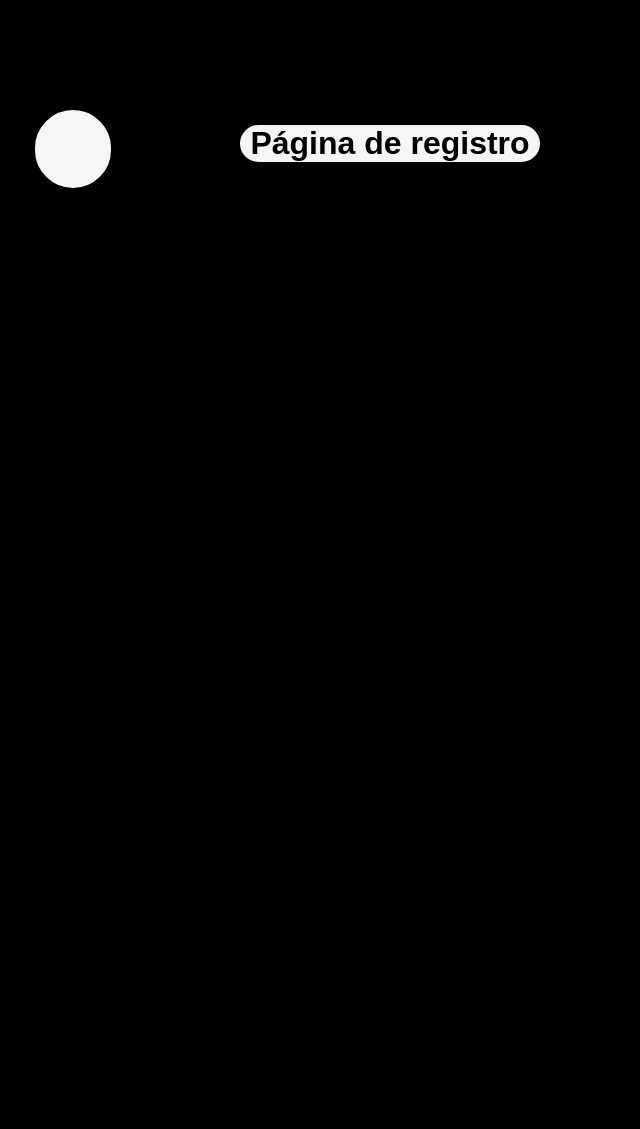
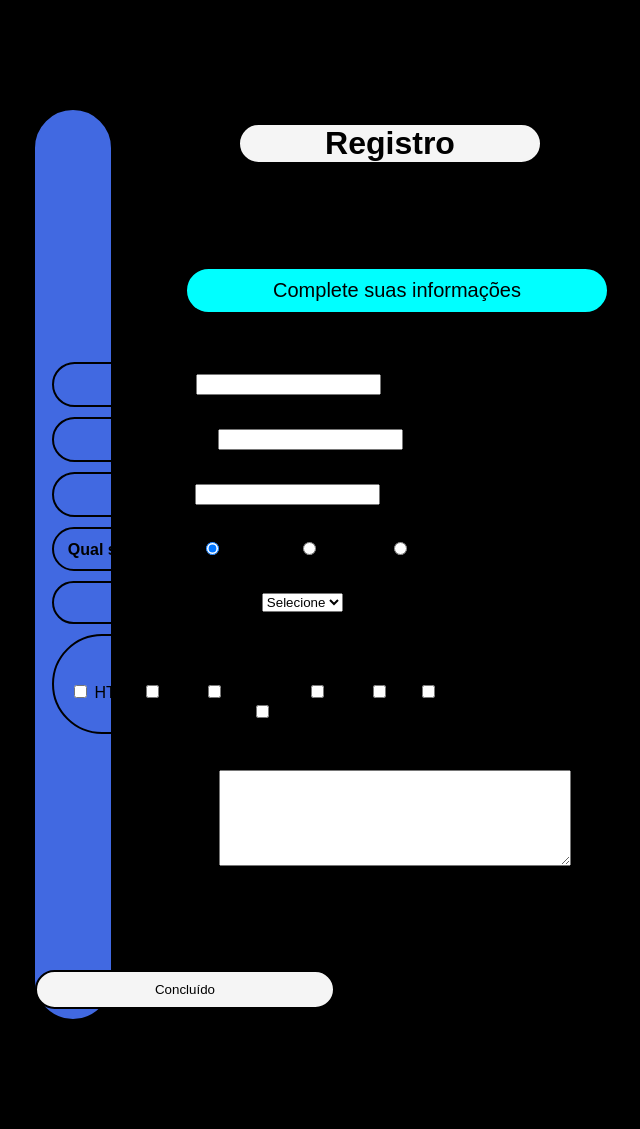
Before and after one commit to marcondesmacaneiro/aula_webi_2021, a PHP site: page /registro.html in a window 1280 px wide. Shown: the whole page, without its empty margins (567-1207 px from the left). Before the commit the page ends 188 px from the top, so only its background shows below. Run offline with PHP 8.4, Linux system fonts and the light colour scheme.

Commit message:
modificações

```diff
--- a/glaycon_chirolli/registro.html
+++ b/glaycon_chirolli/registro.html
@@ -8,10 +8,97 @@
     <title>Registro</title>
 </head>
 <body>
-   <div>
-    <h1> Página de registro</h1>
+
+    <!-- Cabeçalho com título e subtítulo (ambos com css de id "titulo") -->
+    <div class="cas">
+        <h1 id="titulo">Registro</h1>
+        <p id="subtitulo">Complete suas informações</p>
+        <br>
 
 
-   </div>
+    <!-- Início do formulário -->
+    <form>
+
+
+            <!-- Campo do nome com legenda "nome" e css de classe "campo" -->
+            <div class="form">
+                <label class="labelA" for="nome"><strong>Nome</strong></label>
+                <input type="text" name="nome" id="nome" required>
+                <br>
+            </div>
+
+            <!-- Campo do sobrenome com legenda "sobrenome" e css de classe "campo" -->
+            <div class="form">
+                <label class="labelA" for="sobrenome"><strong>Sobrenome</strong></label>
+                <input type="text" name="sobrenome" id="sobrenome" required>
+                <br>
+            </div>
+        <!-- Campo de email com-->
+        <div class="form">
+            <label class="labelA" for="email"><strong>Email</strong></label>
+            <input type="email" name="email" id="email" required>
+            <br>
+        </div>
+        <!-- Campo de desenvolvimento web com 3 opções de botões selecionáveis (radio button) e css de classe "campo" -->
+        <div class="form">
+            <label class="labelA"><strong>Qual seu sexo?</strong></label>
+            <label>
+                <input type="radio" name="devweb" value="frontend" checked>Masculino
+            </label>
+            <label>
+                <input type="radio" name="devweb" value="backend">Feminino
+            </label>
+            <label>
+                <input type="radio" name="devweb" value="fullstack">Outro
+            </label>
+        <br>
+        </div>
+        <!-- Campo de senioridade com 3 opções para escolha (select option) e css de classe "campo" -->
+        <div class="form">
+            <label for="senioridade"><strong>Senioridade</strong></label>
+            <select id="senioridade" required>
+              <option selected disabled value="">Selecione</option>
+              <option>Júnior</option>
+              <option>Pleno</option>
+              <option>Sênior</option>
+            </select>
+         <br>
+        </div>
+
+
+            <!-- Campo de tecnologias para escolha de 1 ou mais opções para marcar (checkbox) e css de classe "campo" -->
+            <div class="form">
+                <label><strong>Selecione as tecnologias que utiliza:</strong></label><br><br>
+                <input type="checkbox" id="tecnologia1" name="tecnologia1" value="HTML">
+                <label for="tecnologia1"> HTML</label>
+                <input type="checkbox" id="tecnologia2" name="tecnologia2" value="CSS">
+                <label for="tecnologia2"> CSS</label>
+                <input type="checkbox" id="tecnologia3" name="tecnologia3" value="JavaScript">
+                <label for="tecnologia3"> JavaScript</label>
+                <input type="checkbox" id="tecnologia4" name="tecnologia4" value="PHP">
+                <label for="tecnologia4"> PHP</label>
+                <input type="checkbox" id="tecnologia5" name="tecnologia5" value="C#">
+                <label for="tecnologia5"> C#</label>
+                <input type="checkbox" id="tecnologia6" name="tecnologia6" value="Python">
+                <label for="tecnologia6"> Python</label>
+                <input type="checkbox" id="tecnologia7" name="tecnologia7" value="Java">
+                <label for="tecnologia7"> Java</label>
+                <br>
+            </div>
+
+        <!-- Caixa de texto -->
+        <div class="div2">
+            <br>
+            <label for="experiencia"><strong>Observação: </strong></label>
+            <textarea rows="6" style="width: 26em" id="experiencia" name="experiencia"></textarea>
+
+        </div>
+        <!-- Botão para enviar o formulário -->
+        <button class="botao" type="submit" onsubmit="">Concluído</button>
+
+    </form>
+    </div>
+
 </body>
+
 </html>
--- a/glaycon_chirolli/style.css
+++ b/glaycon_chirolli/style.css
@@ -11,7 +11,7 @@ p  {
     text-align: center;
     margin-left: 150px;
     margin-top: 100px;
-    background-color: salmon;
+    background-color: aqua;
     border-radius: 80px;
 
     }
@@ -70,7 +70,6 @@ button{
 div{
     border: 2px solid black ;
     border-radius: 200px;
-    background-color: whitesmoke;
     width: auto;
 }
 
@@ -82,3 +81,23 @@ div{
     padding: 10px;
     margin-top: 20px;
 }
+
+.labelA{
+    margin-left: 3;
+    padding: 10px;
+    padding-top: 100px;
+}
+
+.form{
+    margin-top: 10px;
+    width: 400px;
+    margin-left: 22.5%;
+    padding-bottom: 10px;
+    padding-top: 10px;
+}
+
+.div2{
+    width: 400px;
+    border: 0px;
+    margin-left: 160px;
+}
```
